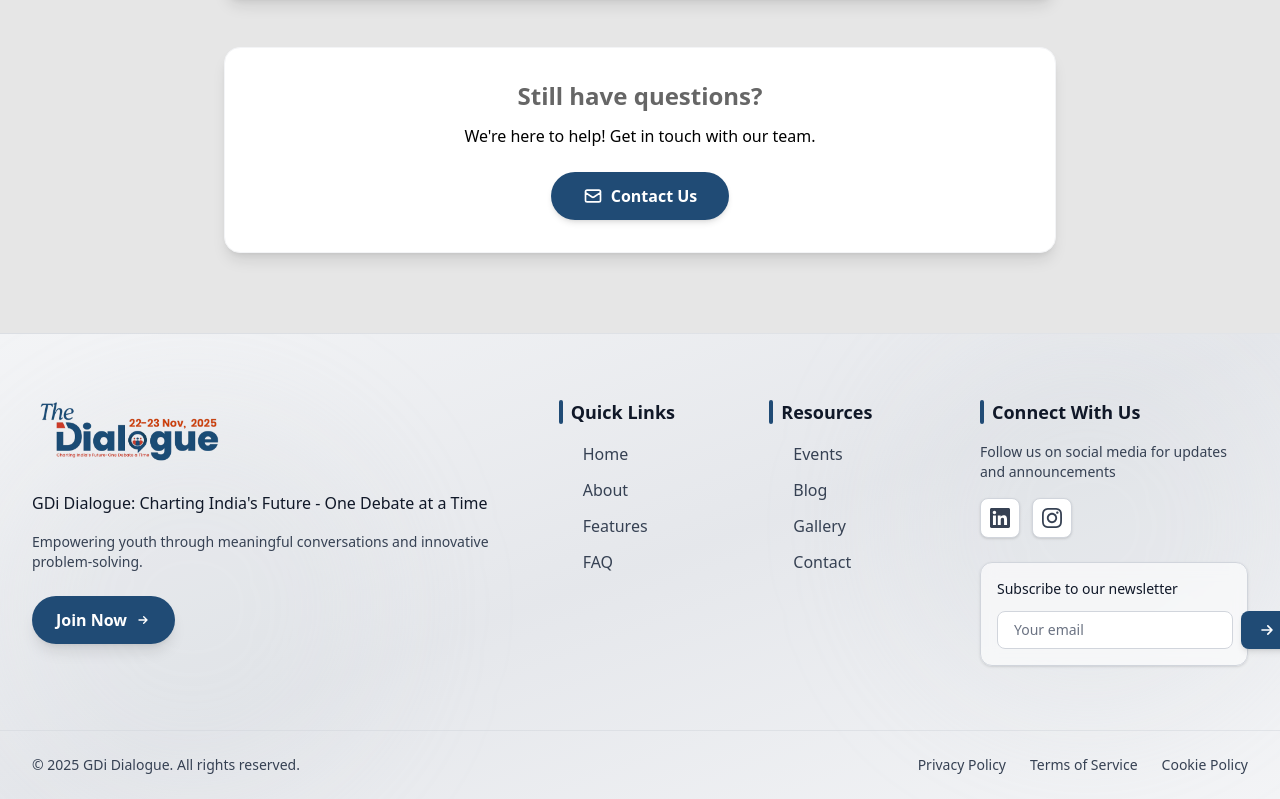
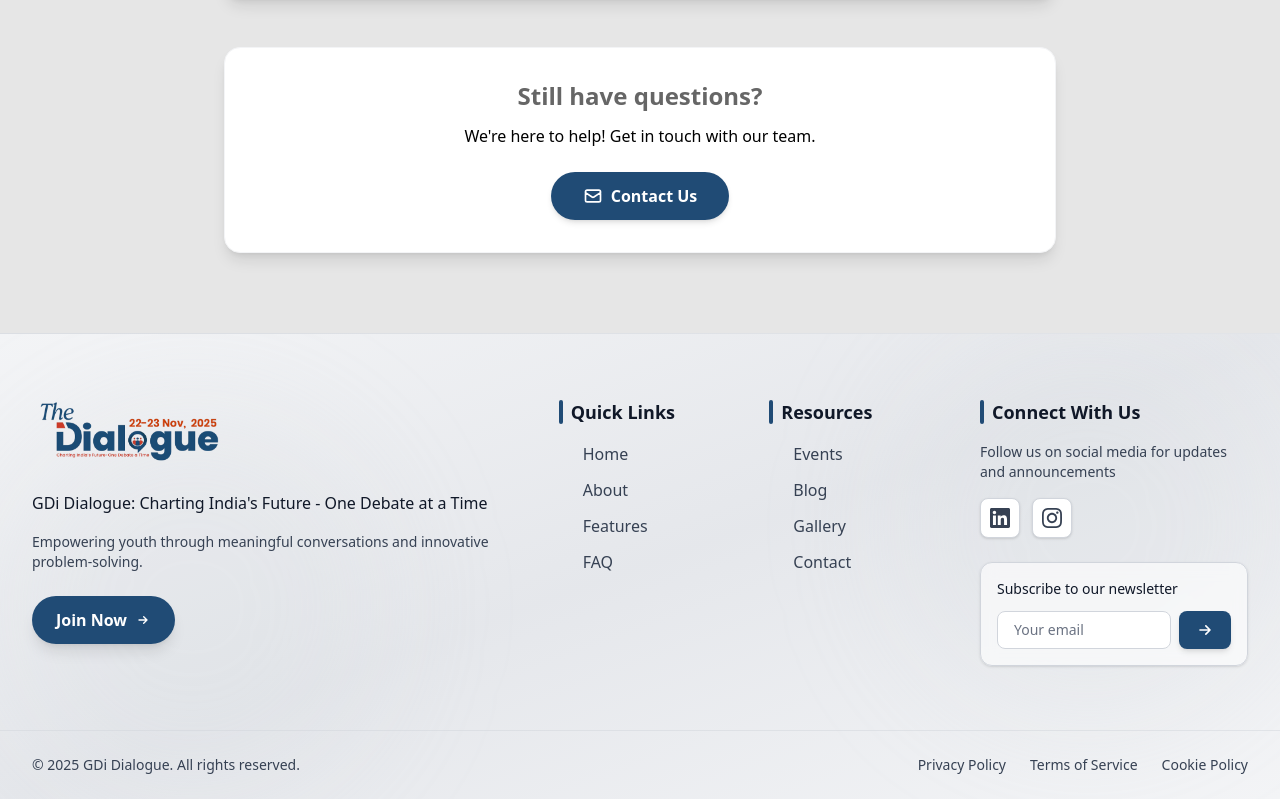
Before and after one commit to siddhartha8916/the-dialogue, a Next.js app: page / in a window 1280 px wide. Shown: the part 4034-4833 px from the top of the page. Built offline with nearby package versions, Linux system fonts and the light colour scheme.

Commit message:
Update input and button styles for better layout consistency in registration form

```diff
--- a/src/app/page.tsx
+++ b/src/app/page.tsx
@@ -1119,9 +1119,9 @@ export default function Home() {
                     <input
                       type="email"
                       placeholder="Your email"
-                      className="flex-1 px-4 py-2 rounded-lg bg-white border border-gray-300 text-gray-900 placeholder-gray-500 focus:outline-none focus:border-primary transition-colors text-sm"
+                      className="flex-1 min-w-0 px-4 py-2 rounded-lg bg-white border border-gray-300 text-gray-900 placeholder-gray-500 focus:outline-none focus:border-primary transition-colors text-sm"
                     />
-                    <button className="px-4 py-2 bg-primary hover:bg-primary-hover rounded-lg transition-colors shadow-md hover:shadow-lg">
+                    <button className="flex-shrink-0 px-4 py-2 bg-primary hover:bg-primary-hover rounded-lg transition-colors shadow-md hover:shadow-lg">
                       <ArrowRightIcon className="w-5 h-5 text-white" />
                     </button>
                   </div>
```
